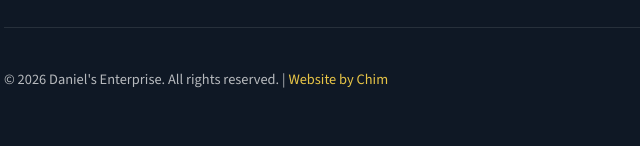
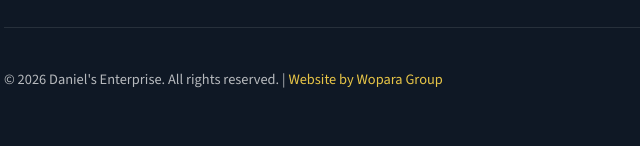
Before and after one commit to chimwopara/Danielsenterprise, a plain HTML site: page about.html in a window 1280 px wide. Shown: the part 5013-5159 px from the top of the page, 60-700 px from the left. Drawn offline with nearby package versions, Linux system fonts and the light colour scheme.

Commit message:
Update footer credit to Website by Wopara Group

```diff
--- a/about.html
+++ b/about.html
@@ -215,7 +215,7 @@
                 </div>
             </div>
             <div class="footer__bottom">
-                <p class="footer__copy"><span class="footer__year">&copy; <script>document.write(new Date().getFullYear())</script></span> Daniel's Enterprise. All rights reserved. | <a href="https://wopara.com" target="_blank" rel="noopener" class="footer__credit">Website by Chim</a></p>
+                <p class="footer__copy"><span class="footer__year">&copy; <script>document.write(new Date().getFullYear())</script></span> Daniel's Enterprise. All rights reserved. | <a href="https://wopara.com" target="_blank" rel="noopener" class="footer__credit">Website by Wopara Group</a></p>
                 <div class="footer__social">
                     <a href="https://www.facebook.com/thedanielsenterprise/?locale=zh_HK" class="footer__social-link" aria-label="Facebook">f</a>
                     <a href="https://www.instagram.com/thedanielsenterprise/" class="footer__social-link" aria-label="Instagram">in</a>
```
Also changed, not shown: contact.html (+1 -1 lines), events.html (+1 -1 lines), impact.html (+1 -1 lines), index.html (+1 -1 lines), leadership.html (+1 -1 lines), mission.html (+1 -1 lines), programs.html (+1 -1 lines).
